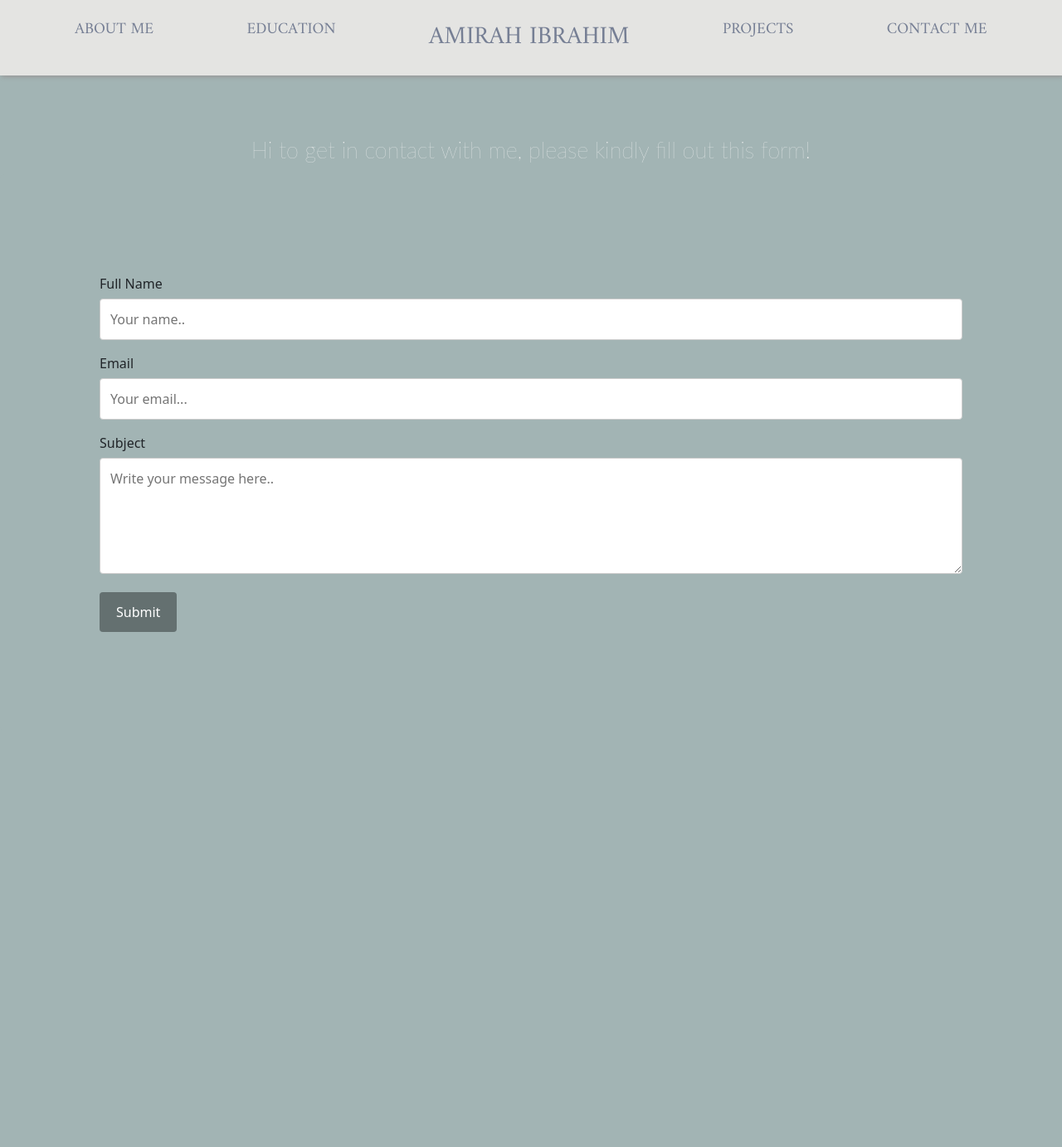
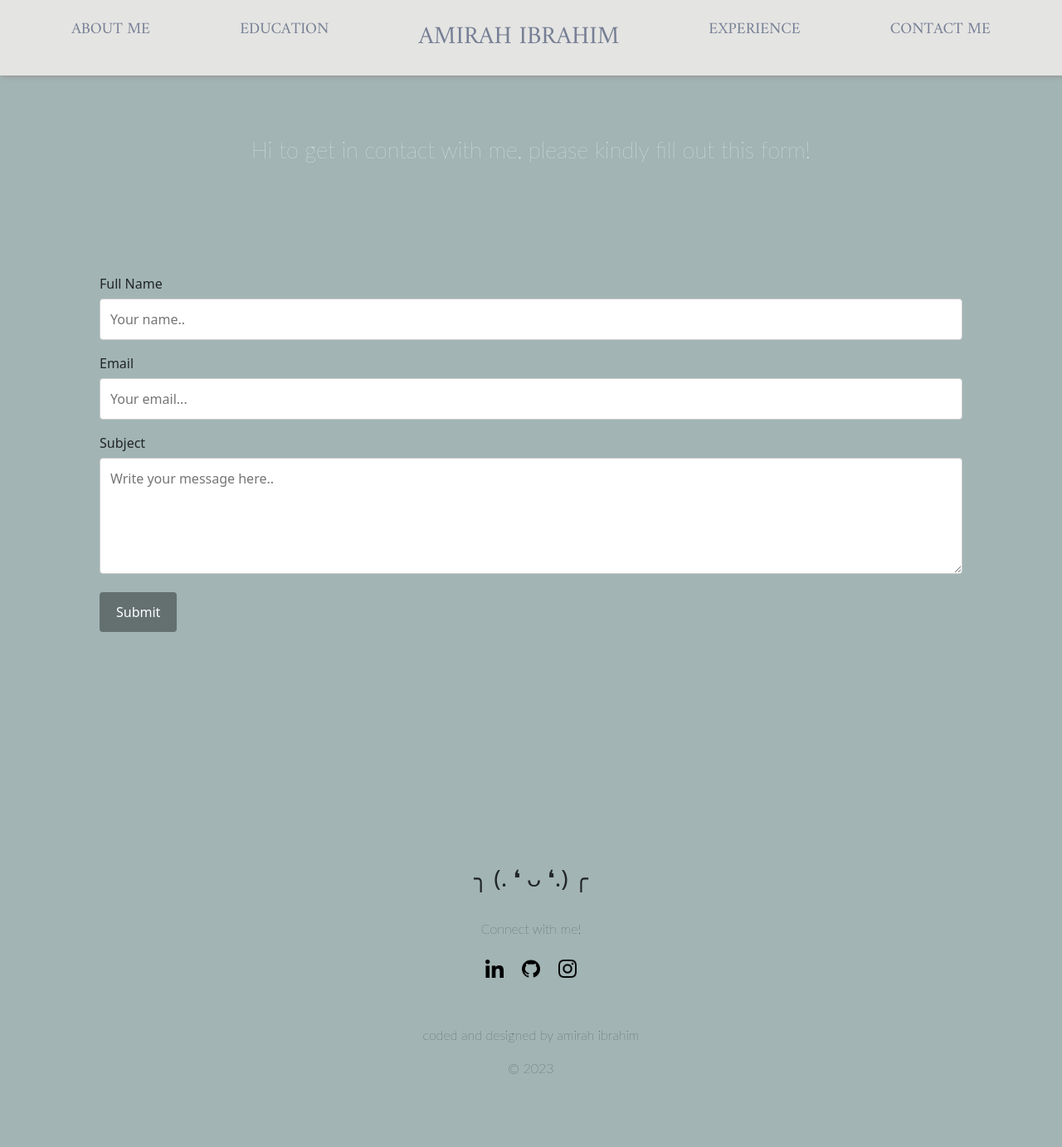
Before and after one commit to ibamirah/amirahcodes, a plain HTML site: page contact.html in a window 1280 px wide. Shown: the whole page at 83% size. Before the commit the page ends 882 px from the top, so only its background shows below. Drawn offline with nearby package versions, Linux system fonts and the light colour scheme; a web font is replaced by a local one.

Commit message:
Add files via upload
change navbar on contact page, changed 'view' to 'demo' or 'repo' in project section

```diff
--- a/contact.html
+++ b/contact.html
@@ -22,12 +22,12 @@
  <body>
     <div class = "aboutMe">
         <div class = "navBar">
-              <a href="about.html" class="nav-item">ABOUT ME</a>
-               <a href="education.html" class="nav-item">EDUCATION</a>
-               <a href="index.html" class="nav-item" id = "navName">AMIRAH IBRAHIM</a>
-               <a href="projects.html" class="nav-item">PROJECTS</a>
-               <a href="contact.html" class="nav-item">CONTACT ME</a>
-        </div>
+            <a href="index.html#about-section" class="nav-item">ABOUT ME</a>
+             <a href="index.html#education-section" class="nav-item">EDUCATION</a>
+             <a href="index.html" class="nav-item" id = "navName">AMIRAH IBRAHIM</a>
+             <a href="index.html#proj-section" class="nav-item">EXPERIENCE</a>
+             <a href="contact.html" class="nav-item">CONTACT ME</a>
+      </div>
         </div>
         <p> &nbsp;&nbsp;</p>
         <p> &nbsp;&nbsp;</p>
@@ -55,7 +55,31 @@
             </form>
           </div>
 
+          <p> &nbsp;&nbsp;</p>
+          <p> &nbsp;&nbsp;</p>
 
 
 
+          <section class="footer" id="foot-section">
+            <p> &nbsp;&nbsp;</p>
+            <p> &nbsp;&nbsp;</p>
+            <h3> ╮ (. ❛ ᴗ ❛.) ╭</h3>
+            <br>
+        <p> Connect with me! </p>
+            <div class = "socials">
+               <a href="https://www.linkedin.com/in/amirahib/"><img src="images/linkedin.png" class = "social"></a>
+               <a href="https://github.com/ibamirah"><img src="images/github.png" class = "social"></a>
+               <a href="https://instagram.com/amirah_ib"><img src="images/instagram.png" class = "social"></a>
+            </div>
+            <br>
+            <br>
+            <p>coded and designed by amirah ibrahim</p>
+            <p>© 2023</p>
+        <p> &nbsp;&nbsp;</p>
+        <p> &nbsp;&nbsp;</p>
+
+
+
+        </section>
+
      </body>
```
Also changed, not shown: about.html (+6 -6 lines), index.html (+4 -5 lines).
